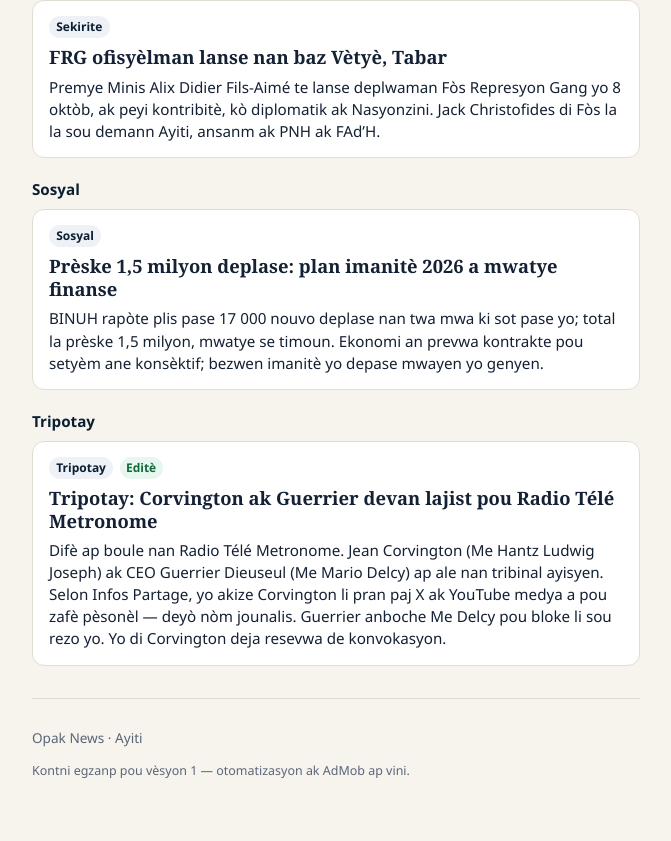
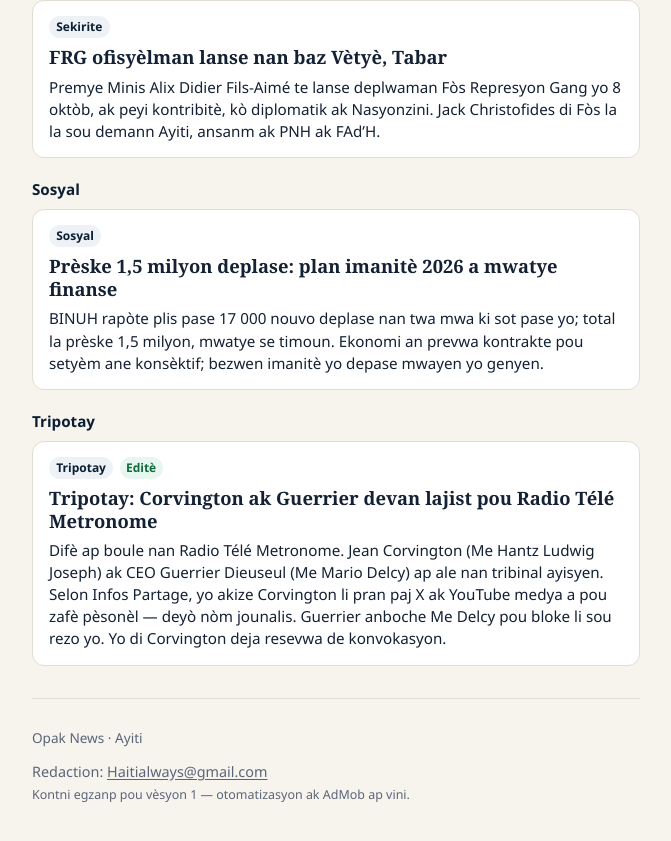
Before and after one commit to haitialways-pixel/opak-news, a React (Vite) app: page / in a window 1280 px wide. Shown: the part 2434-3275 px from the top of the page, without its empty margins (304-975 px from the left). Before the commit the page ends 3254 px from the top, so only its background shows below. Built offline with nearby package versions, Linux system fonts and the light colour scheme; no server answers.

Commit message:
Add Redaction contact Haitialways@gmail.com in footer

```diff
--- a/src/config.ts
+++ b/src/config.ts
@@ -37,4 +37,6 @@ export const SITE = {
   taglineHt: "Nouvel Ayiti Kout e klè",
   taglineFr: "L'actualité haïtienne, courte et claire",
   defaultLang: "ht" as const,
+  /** Editorial / redaction contact */
+  contactEmail: "Haitialways@gmail.com",
 };
--- a/src/index.css
+++ b/src/index.css
@@ -388,6 +388,17 @@ a:hover {
   color: var(--ink-muted);
 }
 
+.footer-contact {
+  margin: 0.35rem 0 0;
+  font-size: 0.9rem;
+}
+
+.footer-contact a {
+  color: inherit;
+  text-decoration: underline;
+  text-underline-offset: 2px;
+}
+
 .site-footer .muted {
   margin: 0.25rem 0 0;
   font-size: 0.78rem;
--- a/src/pages/HomePage.tsx
+++ b/src/pages/HomePage.tsx
@@ -2,6 +2,7 @@ import { FeaturedVideo } from "../components/FeaturedVideo";
 import { InTheKnow } from "../components/InTheKnow";
 import { Masthead } from "../components/Masthead";
 import { NeedToKnow } from "../components/NeedToKnow";
+import { SITE } from "../config";
 
 export function HomePage() {
   return (
@@ -14,6 +15,10 @@ export function HomePage() {
       </main>
       <footer className="site-footer">
         <p>Opak News · Ayiti</p>
+        <p className="footer-contact">
+          Redaction:{" "}
+          <a href={`mailto:${SITE.contactEmail}`}>{SITE.contactEmail}</a>
+        </p>
         <p className="muted">
           Kontni egzanp pou vèsyon 1 — otomatizasyon ak AdMob ap vini.
         </p>
--- a/src/pages/StoryPage.tsx
+++ b/src/pages/StoryPage.tsx
@@ -77,6 +77,10 @@ export function StoryPage() {
         <Link to="/" className="brand-inline">
           {SITE.name}
         </Link>
+        <p className="footer-contact">
+          Redaction:{" "}
+          <a href={`mailto:${SITE.contactEmail}`}>{SITE.contactEmail}</a>
+        </p>
       </footer>
     </div>
   );
```
